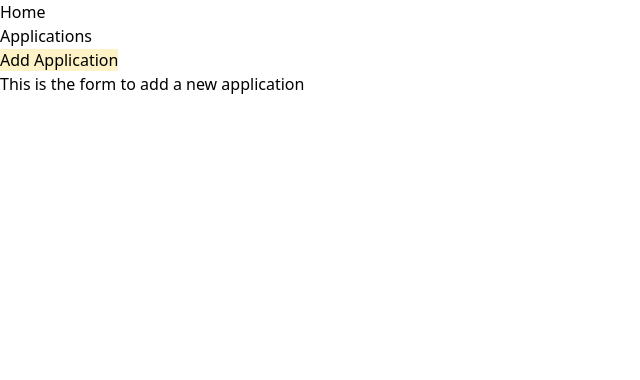
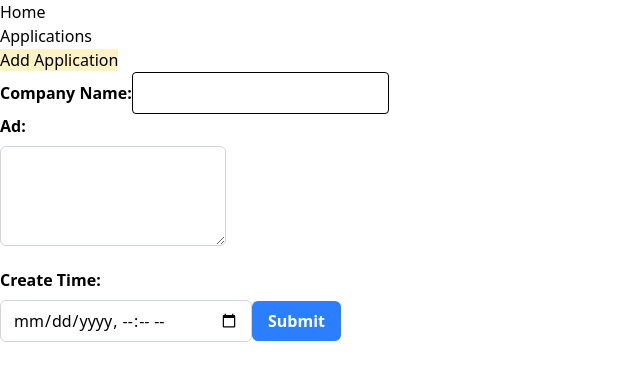
Before and after one commit to churris43/simple-vuejs-expressjs-app, a Vue app in the folder frontend/: page /new in a window 1280 px wide. Shown: the top 380 px of the page, without its empty margins (0-640 px from the left). Built offline with nearby package versions, Linux system fonts and the light colour scheme.

Commit message:
Add applications

```diff
--- a/frontend/src/views/NewApplicationView.vue
+++ b/frontend/src/views/NewApplicationView.vue
@@ -1,7 +1,59 @@
 <script setup lang="ts">
+    import { reactive } from 'vue';
+    import { format } from 'date-fns';
+import axios from 'axios';
 
+    const formattedCurrentDateTime: string = format(new Date(), "yyyy-MM-dd'T'HH:mm:ss");
+
+    //defaults
+    const form: Object = reactive(
+        {
+            companyName: '',
+            ad: '',
+            create_time: '',
+        }
+    )
+
+    const handleSubmit = async () => {
+        const newApplication:Object = {
+            companyName: form.companyName,
+            ad: form.ad,
+            create_time: form.create_time,
+        }
+        try {
+            const response = await axios.post('api/application', newApplication);
+        } catch (error) {
+            console.error("Error creating the new application", error)
+        }
+    };
 </script>
 
 <template>
-    <h1>This is the form to add a new application</h1>
+    <form @submit.prevent="handleSubmit">
+    <label for="companyName" class=" font-semibold mb-2">Company Name:</label>
+    <input
+        v-model="form.companyName"
+        type="text" id="companyName" name="companyName"
+        class="border rounded w-fit py-2 px-3"
+        required />
+
+    <label for="ad" class="block font-semibold mb-2">Ad:</label>
+    <textarea
+        v-model="form.ad"
+        id="ad" name="ad"
+        class="w-fit px-3 py-2 border border-gray-300 rounded-md focus:outline-none focus:ring-2 focus:ring-blue-500 mb-4 min-h-[100px] resize-y"
+        required>
+    </textarea>
+
+    <label for="create_time" class="block font-semibold mb-2">Create Time:</label>
+    <input
+        v-model="form.create_time"
+        type="datetime-local" id="create_time" name="create_time"
+        class="w-fit px-3 py-2 border border-gray-300 rounded-md focus:outline-none focus:ring-2 focus:ring-blue-500 mb-4" />
+
+    <button type="submit"
+        class="w-fit bg-blue-500 text-white font-semibold py-2 px-4 rounded-md hover:bg-blue-600 transition duration-200">
+        Submit
+    </button>
+    </form>
 </template>
```
Also changed, not shown: 1 other file (tests, documents, lock files or other folders).
